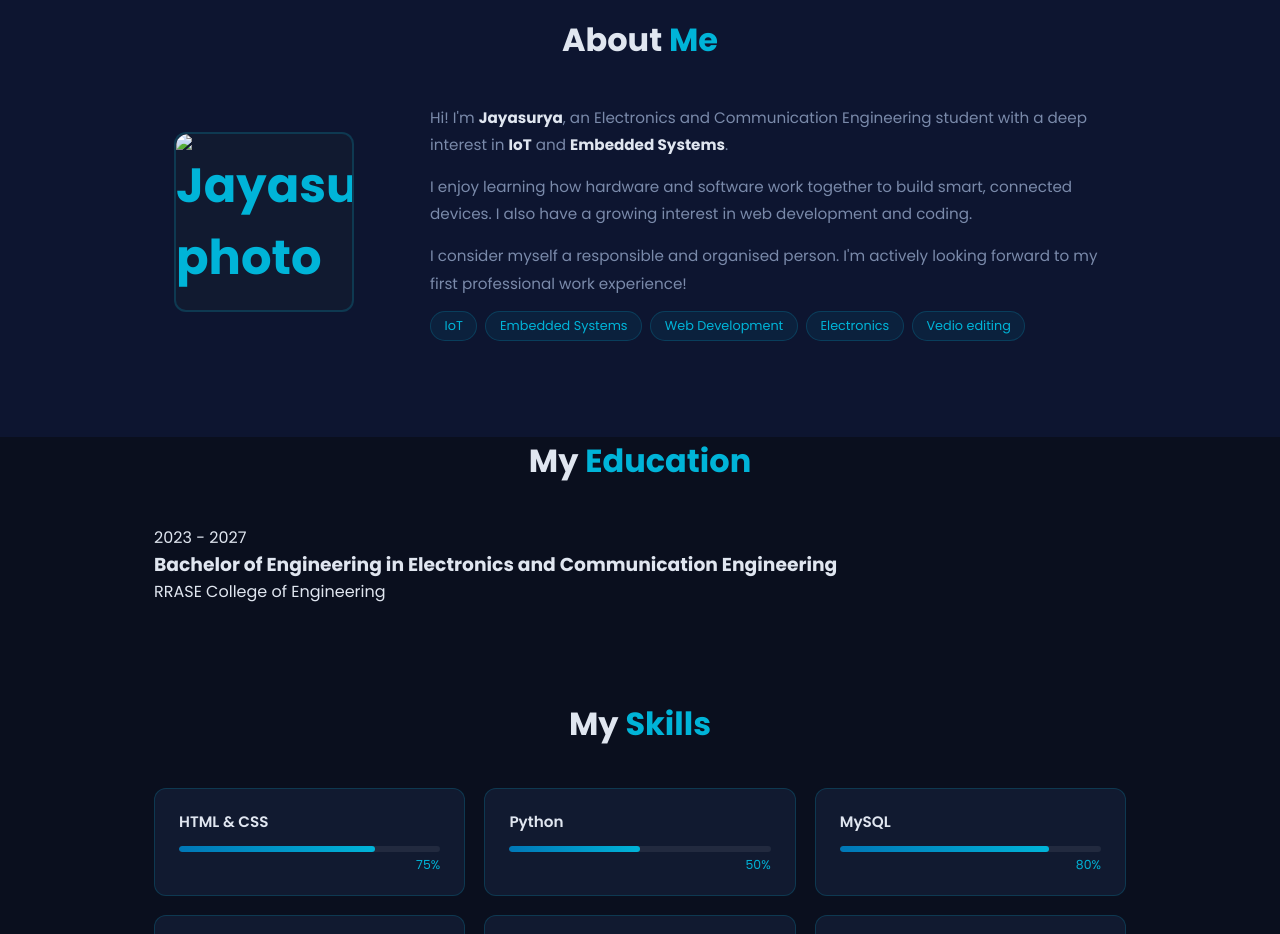
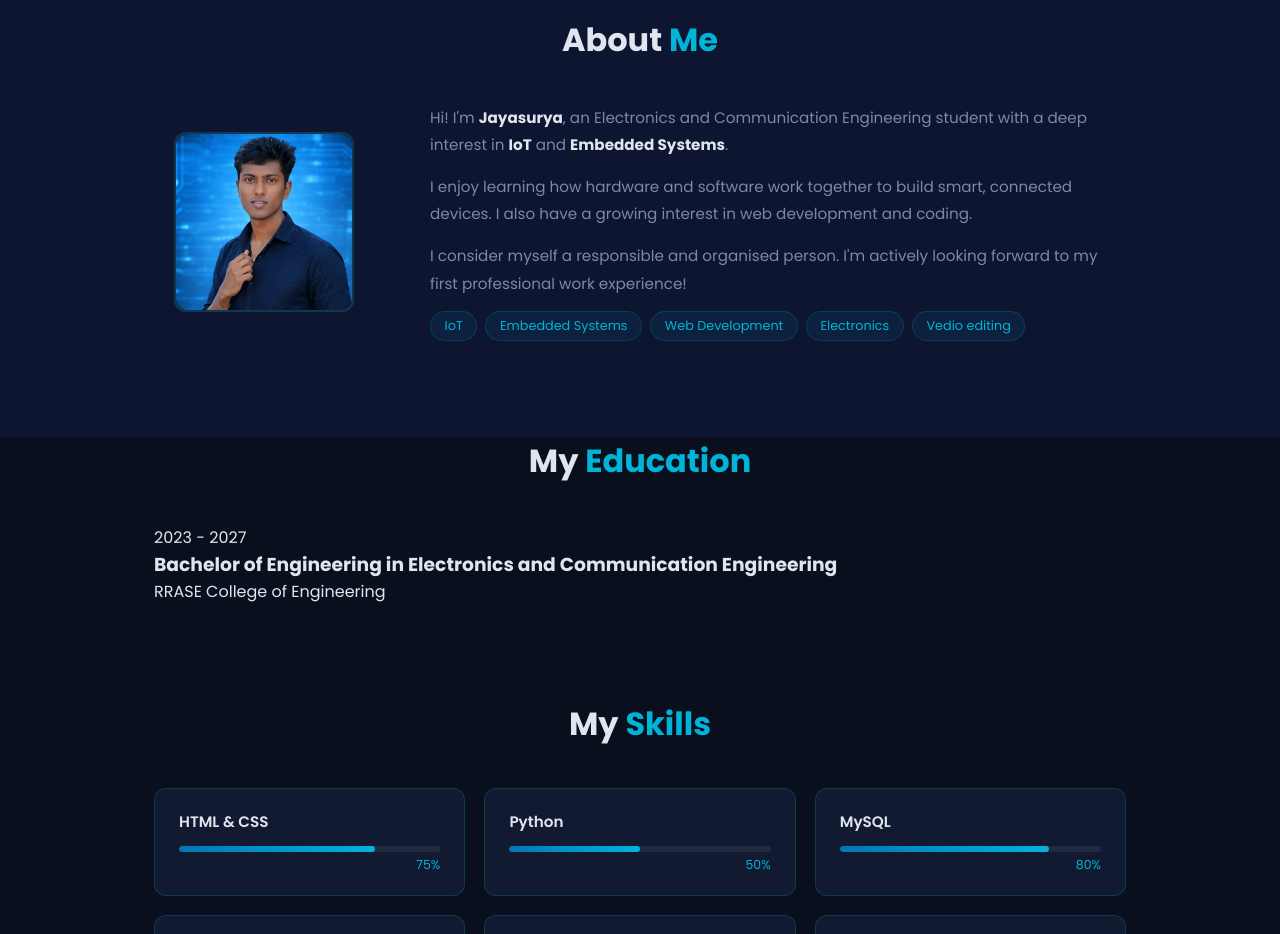
Before and after one commit to jayasurya-creator/jayasurya-creator.github.io, a plain HTML site: page index.html in a window 1280 px wide. Shown: the part 880-1814 px from the top of the page. Drawn offline with nearby package versions, Linux system fonts and the light colour scheme.

Commit message:
Fix HTML formatting and structure

```diff
--- a/index.html
+++ b/index.html
@@ -93,7 +93,7 @@
 
         <!-- Avatar with your initials -->
         <div class="avatar">
-          <img src="jayasurya-creator/JS.png" alt="Jayasurya photo" class="avatar-img" />
+          <img src="./images/JS.png" alt="Jayasurya photo" class="avatar-img" />
         </div>
 
         <div class="about-text">
```
